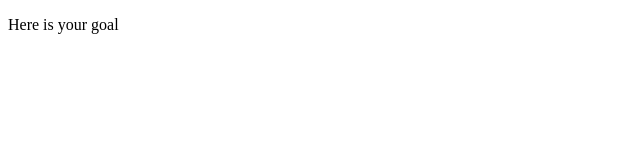
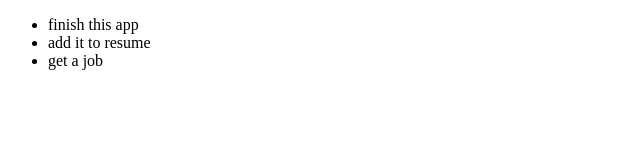
Before and after one commit to MichaelWMills/Personal-Tracker, a website: page client/index.html in a window 1280 px wide. Shown: the whole page, without its empty margins (0-640 px from the left). Drawn offline with nearby package versions, Linux system fonts and the light colour scheme.

Commit message:
Add ng-repeat example from module

```diff
--- a/client/app/app.js
+++ b/client/app/app.js
@@ -4,4 +4,6 @@ myPTApp.controller('GoalController', function($scope){
 
 	$scope.message = 'Here is your goal';
 
+	$scope.goals = ['finish this app', 'add it to resume', 'get a job'];
+
 });
--- a/client/index.html
+++ b/client/index.html
@@ -8,7 +8,9 @@
 	</head>
 	<body>
 		<div ng-controller='GoalController'>
-			<p>{{message}}</p>
+			<ul>
+				<li ng-repeat='goal in goals'>{{goal}}</li>
+			</ul>
 		</div>
 	</body>
 </html>
```
